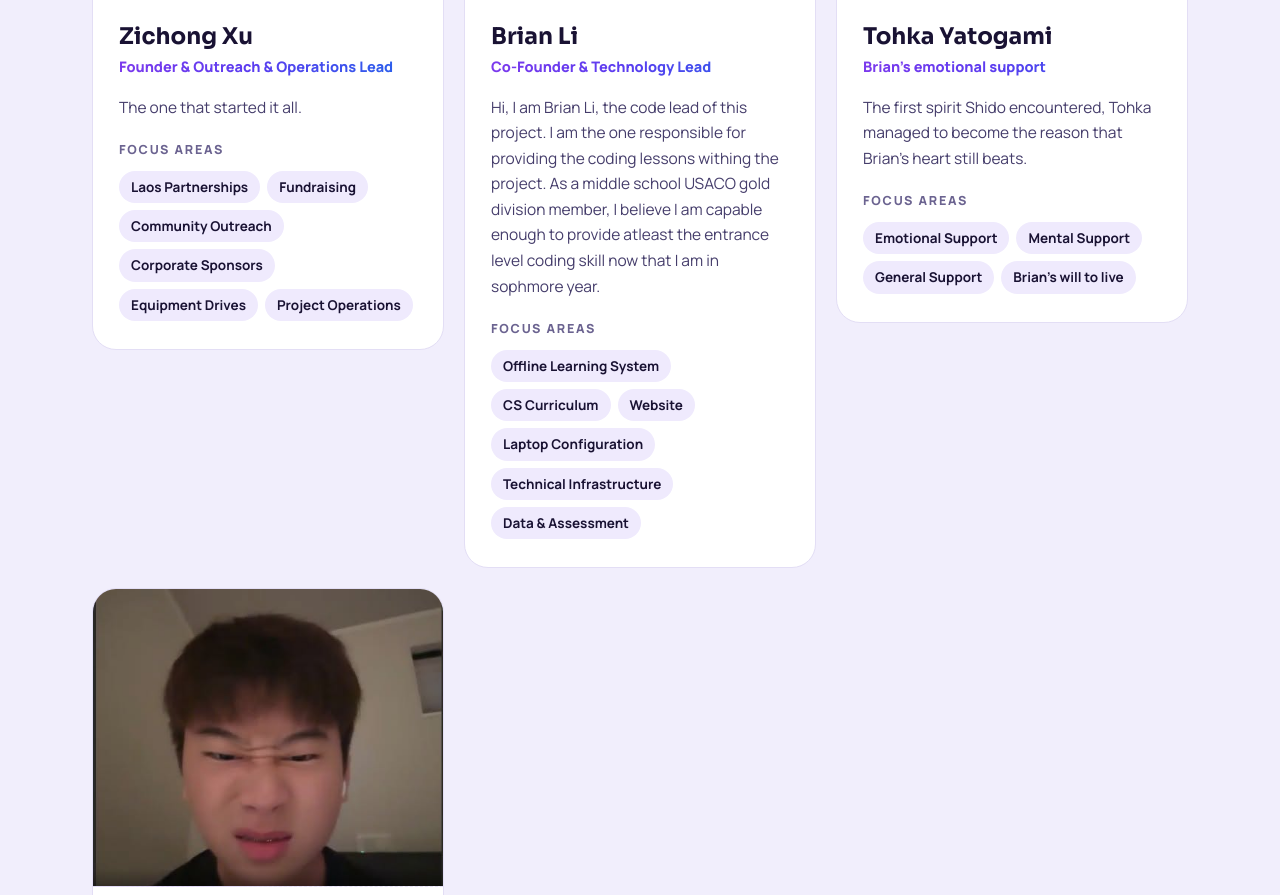
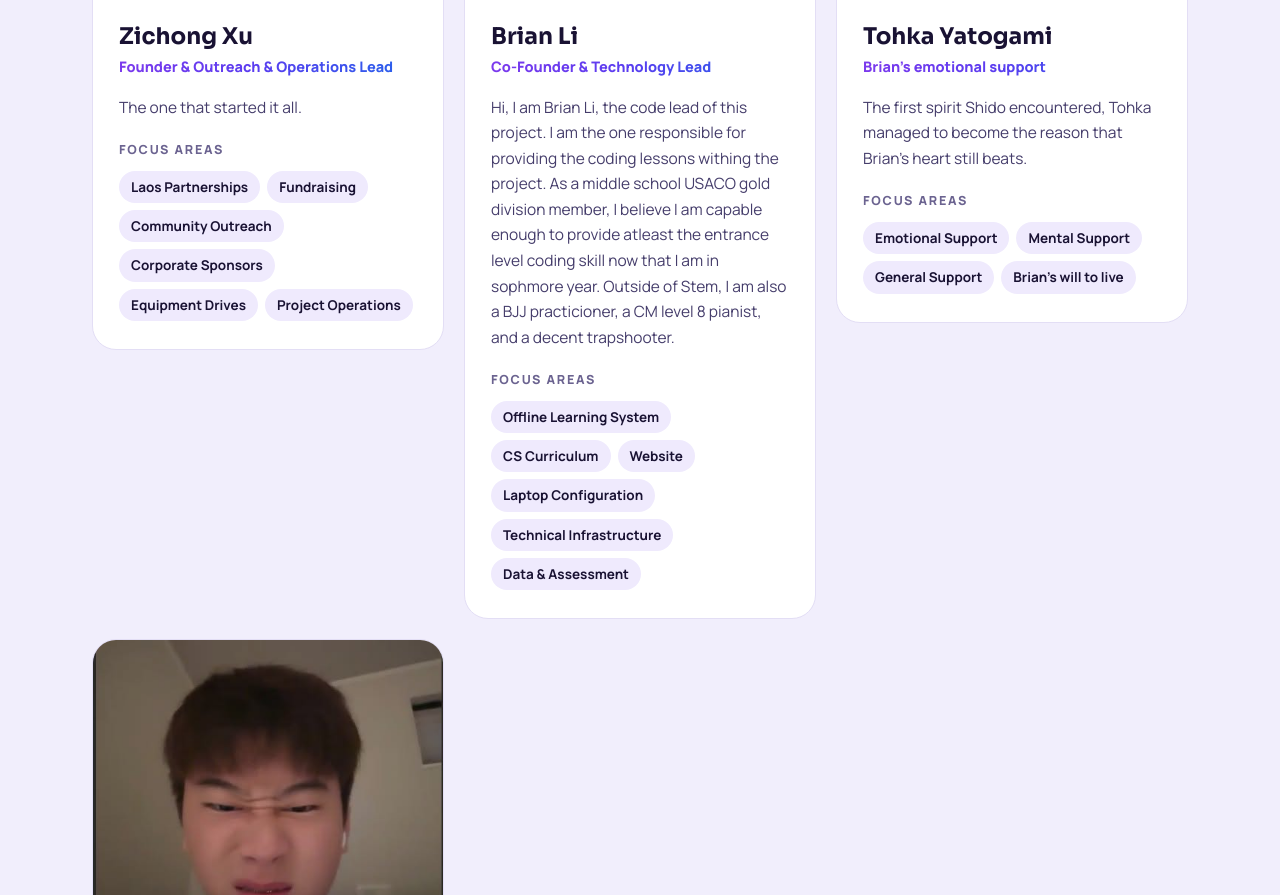
Before and after one commit to Tohka-Glazer/BrightBridge, a plain HTML site: page index.html in a window 1280 px wide. Shown: the part 8023-8918 px from the top of the page. Drawn offline with Linux system fonts and the light colour scheme; files whose address does not match are found by name.

Commit message:
Update index.html

```diff
--- a/index.html
+++ b/index.html
@@ -308,7 +308,7 @@
           <div class="m-body">
             <h3>Brian Li</h3>
             <p class="role">Co-Founder &amp; Technology Lead</p>
-            <p class="bio">Hi, I am Brian Li, the code lead of this project. I am the one responsible for providing the coding lessons withing the project. As a middle school USACO gold division member, I believe I am capable enough to provide atleast the entrance level coding skill now that I am in sophmore year.</p>
+            <p class="bio">Hi, I am Brian Li, the code lead of this project. I am the one responsible for providing the coding lessons withing the project. As a middle school USACO gold division member, I believe I am capable enough to provide atleast the entrance level coding skill now that I am in sophmore year. Outside of Stem, I am also a BJJ practicioner, a CM level 8 pianist, and a decent trapshooter.</p>
             <div class="focus">
               <p class="f-label">Focus Areas</p>
               <ul>
```
